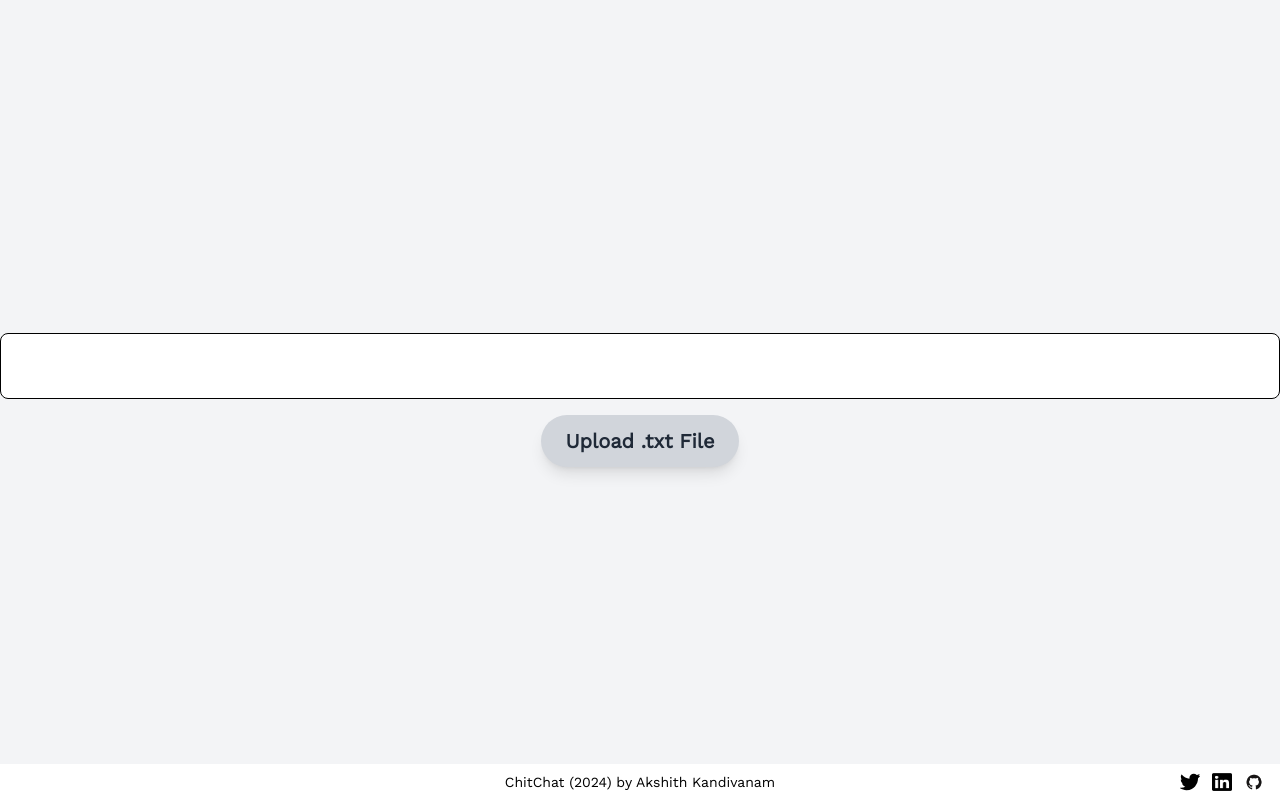
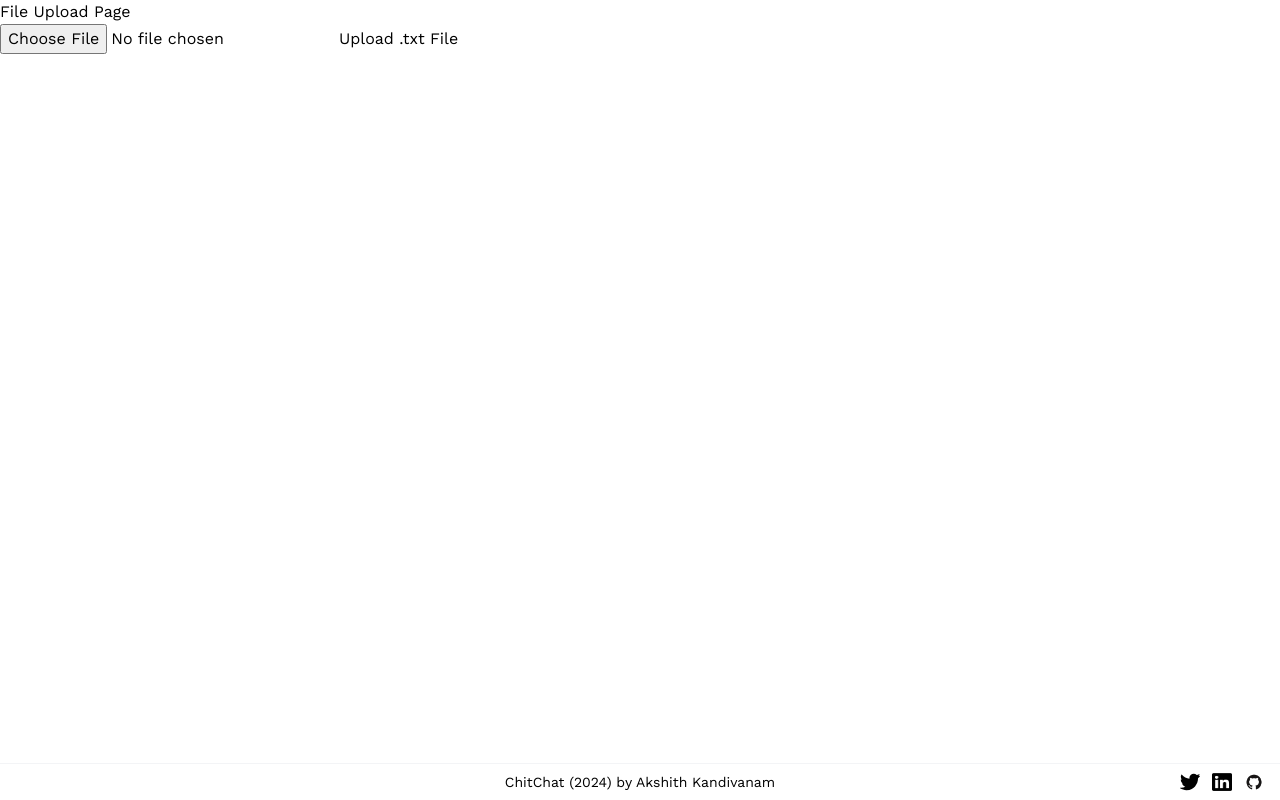
Before and after one commit to akkik04/ChitChat, a React (Vite) app in the folder frontend/: page /try-now in a window 1280 px wide. Built offline with nearby package versions, Linux system fonts and the light colour scheme.

Commit message:
Refactor file upload page and add custom hook

```diff
--- /dev/null
+++ b/frontend/src/hooks/useGetSummary.tsx
@@ -0,0 +1,43 @@
+import { useState } from 'react';
+import axios, { AxiosResponse } from 'axios';
+
+interface FileUploadResponse {
+  summary: string;
+}
+
+const useFileUpload = () => {
+  const [file, setFile] = useState<File | null>(null);
+  const [summary, setSummary] = useState<string | null>(null);
+
+  const uploadFile = async (file: File) => {
+    try {
+      const formData = new FormData();
+      formData.append('document', file);
+
+      const response: AxiosResponse<FileUploadResponse> = await axios.post(
+        `${process.env.REACT_APP_BACKEND_URL}`,
+        formData,
+        {
+          headers: {
+            "Access-Control-Allow-Origin": "*",
+            'Content-Type': 'text/plain',
+          },
+        }
+      );
+
+      if (response.status === 200) {
+        setSummary(response.data.summary);
+        console.log(response.data.summary);
+      } else {
+        setSummary(null);
+      }
+    } catch (error) {
+      console.error('Error occurred during file upload:', error);
+      setSummary(null);
+    }
+  };
+
+  return { file, setFile, summary, uploadFile };
+};
+
+export default useFileUpload;
--- a/frontend/src/pages/Summary/Summary.tsx
+++ b/frontend/src/pages/Summary/Summary.tsx
@@ -1,49 +1,45 @@
-import React, { useRef, ChangeEvent } from 'react';
-import { Link } from 'react-router-dom';
+import React, { useState } from 'react';
 import { Footer } from '../../components/Footer/Footer';
+import useFileUpload from '../../hooks/useGetSummary'; // Import the custom hook
 
-const UploadPage: React.FC = () => {
-  const fileInputRef = useRef<HTMLInputElement>(null);
+const FileUploadPage = () => {
+  const { file, setFile, summary, uploadFile } = useFileUpload();
+  const [loading, setLoading] = useState(false);
 
-  const handleUploadButtonClick = () => {
-    if (fileInputRef.current) {
-      fileInputRef.current.click();
+  const handleFileChange = (event: React.ChangeEvent<HTMLInputElement>) => {
+    const selectedFile = event.target.files?.[0];
+    if (selectedFile) {
+      setFile(selectedFile);
     }
   };
 
-  const handleFileUpload = (event: ChangeEvent<HTMLInputElement>) => {
-    const selectedFile = event.target.files?.[0];
-    // Add logic to handle the selected file
-    console.log('Selected File:', selectedFile);
+  const handleUploadClick = async () => {
+    if (file) {
+      setLoading(true);
+      await uploadFile(file);
+      setLoading(false);
+    }
   };
 
   return (
-    <div className="flex flex-col items-center justify-between min-h-screen bg-gray-100">
-      <div className="flex flex-col items-center justify-center flex-grow w-full">
-        <div className="w-full h-5/6 bg-white border border-black rounded-lg p-8">
-          {/* Your upload file box goes here */}
-          <input
-            type="file"
-            accept=".txt"
-            className="w-full h-full"
-            ref={fileInputRef}
-            onChange={handleFileUpload}
-            style={{ display: 'none' }}
-          />
+    <div>
+      <h1>File Upload Page</h1>
+      <input type="file" accept=".txt" onChange={handleFileChange} />
+      <button onClick={handleUploadClick} disabled={!file || loading}>
+        Upload .txt File
+      </button>
+
+      {loading && <p>Loading...</p>}
+
+      {summary !== null && (
+        <div style={{ marginTop: '20px', padding: '10px', backgroundColor: 'gray' }}>
+          {loading ? '...' : <div style={{ backgroundColor: 'white', padding: '10px', border: '2px solid black', fontWeight: 'bold' }}>{summary}</div>}
         </div>
-        <button
-          onClick={handleUploadButtonClick}
-          className="mt-4 bg-gray-300 hover:bg-gray-100 text-xl md:text-2xl lg:text-3xl text-gray-800 font-bold py-3 px-6 rounded-full shadow-lg"
-        >
-          Upload .txt File
-        </button>
-        <Link to="/try-now">
-          <button className="hidden">Hidden Link</button>
-        </Link>
-      </div>
-      <Footer />
+      )}
+      <Footer>
+      </Footer>
     </div>
   );
 };
 
-export default UploadPage;
+export default FileUploadPage;
```
